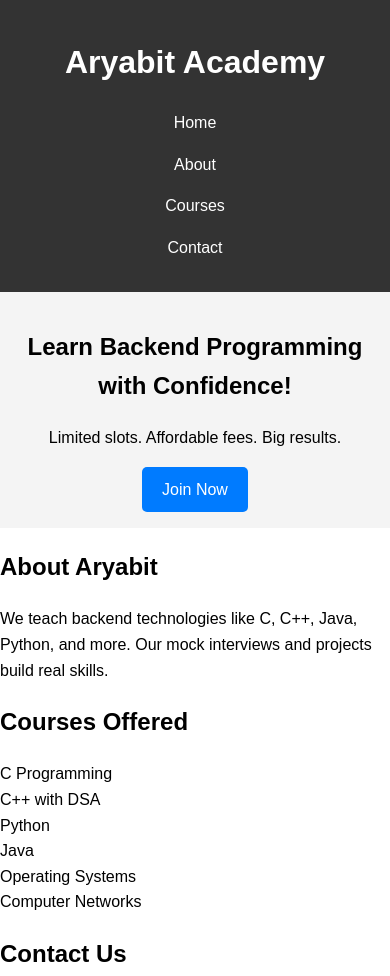
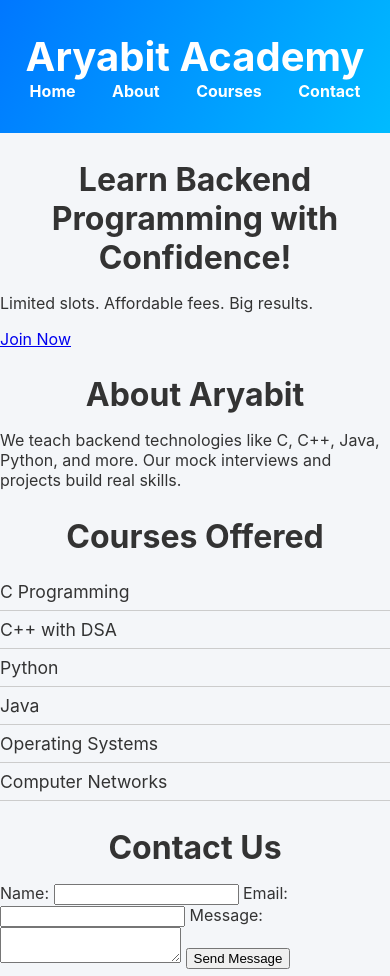
Before and after one commit to Princekwj/aryabit, a plain HTML site: page index.html in a window 390 px wide. Shown: the top 976 px of the page. Drawn offline with Linux system fonts and the light colour scheme.

Commit message:
Fix: ensure style.css is linked and pushed

```diff
--- a/style.css
+++ b/style.css
@@ -1,66 +1,104 @@
+/* style.css */
+
 body {
-    font-family: sans-serif;
     margin: 0;
-    padding: 0;
-    line-height: 1.6;
+    font-family: 'Inter', sans-serif;
+    background: #f4f6f9;
+    color: #333;
   }
 
   header {
-    background: #333;
-    color: #fff;
-    padding: 1rem;
+    background: linear-gradient(120deg, #0077ff, #00bbff);
+    color: white;
+    padding: 2rem 0;
+    text-align: center;
+    animation: fadeInDown 1s ease-out;
+  }
+
+  header h1 {
+    margin: 0;
+    font-size: 2.5rem;
+  }
+
+  header p {
+    margin: 0.5rem 0 1rem;
+    font-size: 1.2rem;
+  }
+
+  nav a {
+    margin: 0 1rem;
+    color: white;
+    text-decoration: none;
+    font-weight: bold;
+  }
+
+  nav a:hover {
+    text-decoration: underline;
+  }
+
+  .container {
+    width: 90%;
+    max-width: 800px;
+    margin: 0 auto;
+    padding: 2rem 0;
+  }
+
+  section h2 {
+    font-size: 2rem;
+    margin-bottom: 1rem;
     text-align: center;
   }
 
-  nav a {
-    color: #fff;
-    margin: 0 1rem;
-    text-decoration: none;
+  ul {
+    list-style: none;
+    padding: 0;
+    font-size: 1.1rem;
   }
 
-  .hero {
-    background: #f4f4f4;
-    padding: 2rem;
-    text-align: center;
-  }
-
-  .btn {
-    display: inline-block;
-    padding: 10px 20px;
-    background: #007BFF;
-    color: white;
-    text-decoration: none;
-    border-radius: 5px;
+  ul li {
+    padding: 0.5rem 0;
+    border-bottom: 1px solid #ccc;
   }
 
   footer {
-    background: #222;
-    color: #eee;
     text-align: center;
     padding: 1rem;
+    background: #eee;
+    font-size: 0.9rem;
+    color: #666;
   }
 
-  /* Basic styles for mobile */
-@media (max-width: 768px) {
-    header {
-      text-align: center;
+  /* Animations */
+  @keyframes fadeInDown {
+    from {
+      opacity: 0;
+      transform: translateY(-30px);
+    }
+    to {
+      opacity: 1;
+      transform: translateY(0);
+    }
   }
 
-    nav a {
-      display: block;
-      margin: 1rem 0;
+  .fade-in {
+    animation: fadeInDown 1s ease-out;
   }
 
-    .hero {
-      padding: 1rem;
+  .fade-in-delay {
+    animation: fadeInDown 1.5s ease-out;
   }
 
-    .courses ul {
-      list-style-type: none;
-      padding: 0;
+  .slide-up {
+    animation: slideUp 1.2s ease-out;
   }
 
-    footer {
-      font-size: 0.8rem;
+  @keyframes slideUp {
+    from {
+      opacity: 0;
+      transform: translateY(40px);
+    }
+    to {
+      opacity: 1;
+      transform: translateY(0);
     }
   }
```
Lines whose indentation alone changed are shown as unchanged.
